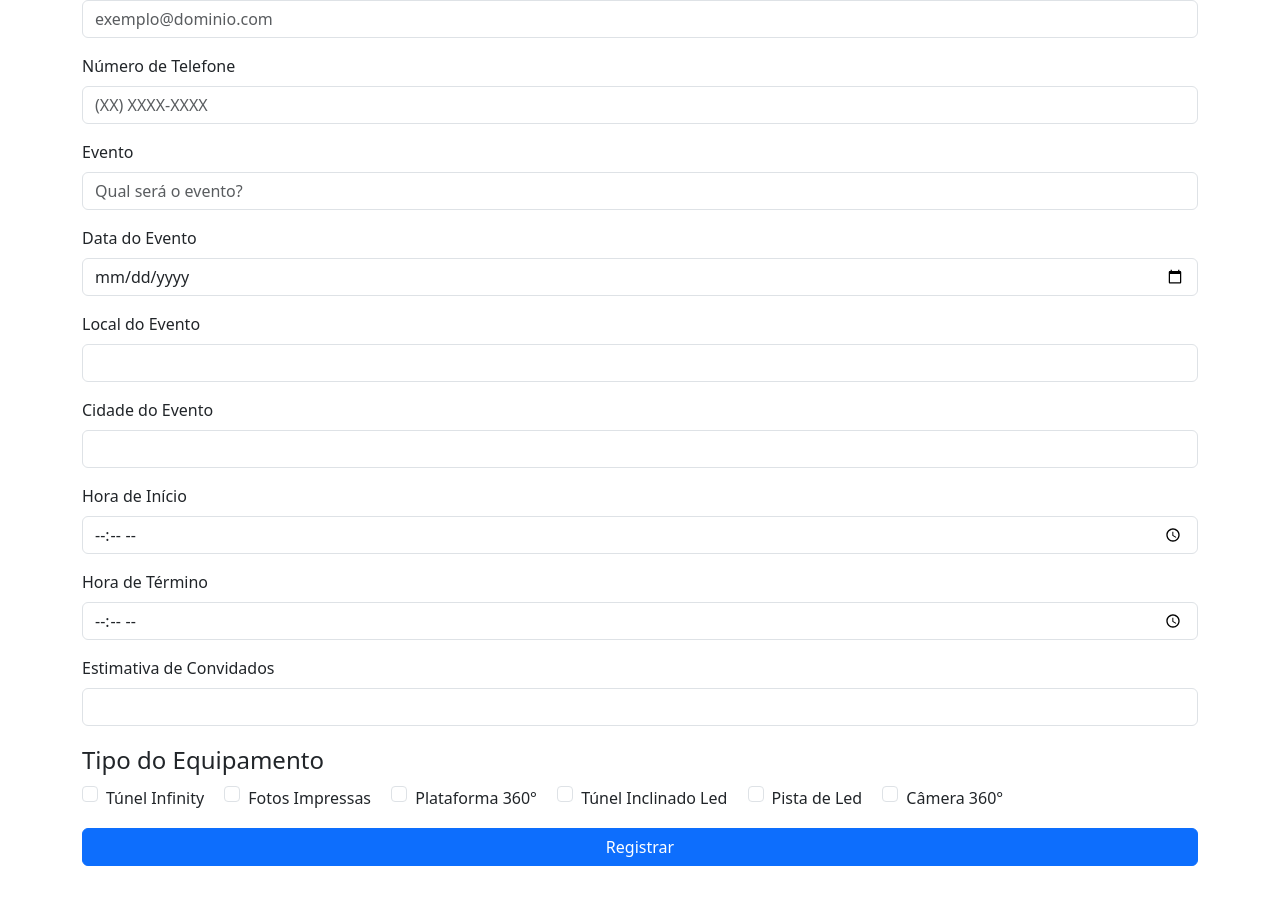
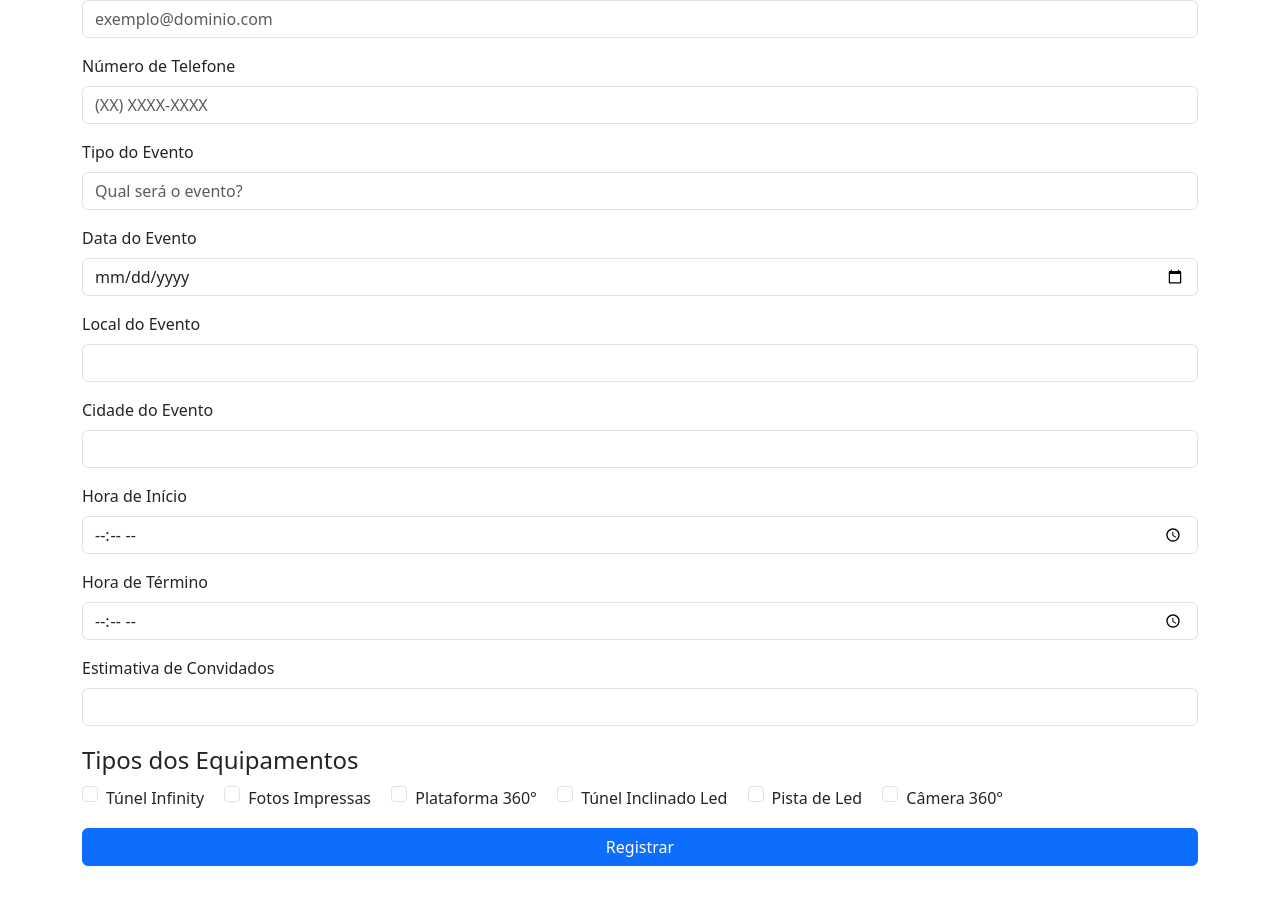
Before and after one commit to ggasparott/FormsWhatsapp, a plain HTML site: page FormsFront/indexForms.html in a window 1280 px wide. Shown: the part 324-1228 px from the top of the page. Drawn offline with nearby package versions, Linux system fonts and the light colour scheme.

Commit message:
Mudando inputs no arquivo

```diff
--- a/FormsFront/indexForms.html
+++ b/FormsFront/indexForms.html
@@ -6,9 +6,8 @@
     <meta name="viewport" content="width=device-width, initial-scale=1.0">
     <title>Registro de Evento</title>
 
-    <!-- Link para o Bootstrap (CSS) -->
+
     <link href="https://stackpath.bootstrapcdn.com/bootstrap/4.5.2/css/bootstrap.min.css" rel="stylesheet">
-
     <link href="https://cdn.jsdelivr.net/npm/bootstrap@5.3.0-alpha1/dist/css/bootstrap.min.css" rel="stylesheet" integrity="sha384-KyZXEJZ3QhqLMpG8r+KnujscA8m8/3X5L5tiXz5Yy0z5iwK3L7H/sjTL7lU0jXa3" crossorigin="anonymous">
 
     <script src="scriptForms.js"></script>
@@ -39,7 +38,7 @@
             </div>
 
             <div class="mb-3">
-                <label for="event" class="form-label">Evento</label>
+                <label for="event" class="form-label">Tipo do Evento</label>
                 <input type="text" class="form-control" id="event" name="event" required placeholder="Qual será o evento?">
             </div>
 
@@ -74,7 +73,7 @@
             </div>
 
             <fieldset class="mb-3">
-                <legend class="form-label">Tipo do Equipamento</legend>
+                <legend class="form-label">Tipos dos Equipamentos</legend>
                 <div class="form-check form-check-inline">
                     <input class="form-check-input" type="checkbox" id="tunelInfinity" name="tipoEquipamento" value="Túnel Infinity">
                     <label class="form-check-label" for="tunelInfinity">Túnel Infinity</label>
@@ -105,7 +104,7 @@
         </form>
     </div>
 
-    <!-- Scripts do Bootstrap -->
+
     <script src="https://cdn.jsdelivr.net/npm/bootstrap@5.3.0-alpha1/dist/js/bootstrap.bundle.min.js"></script>
 </body>
 
```
